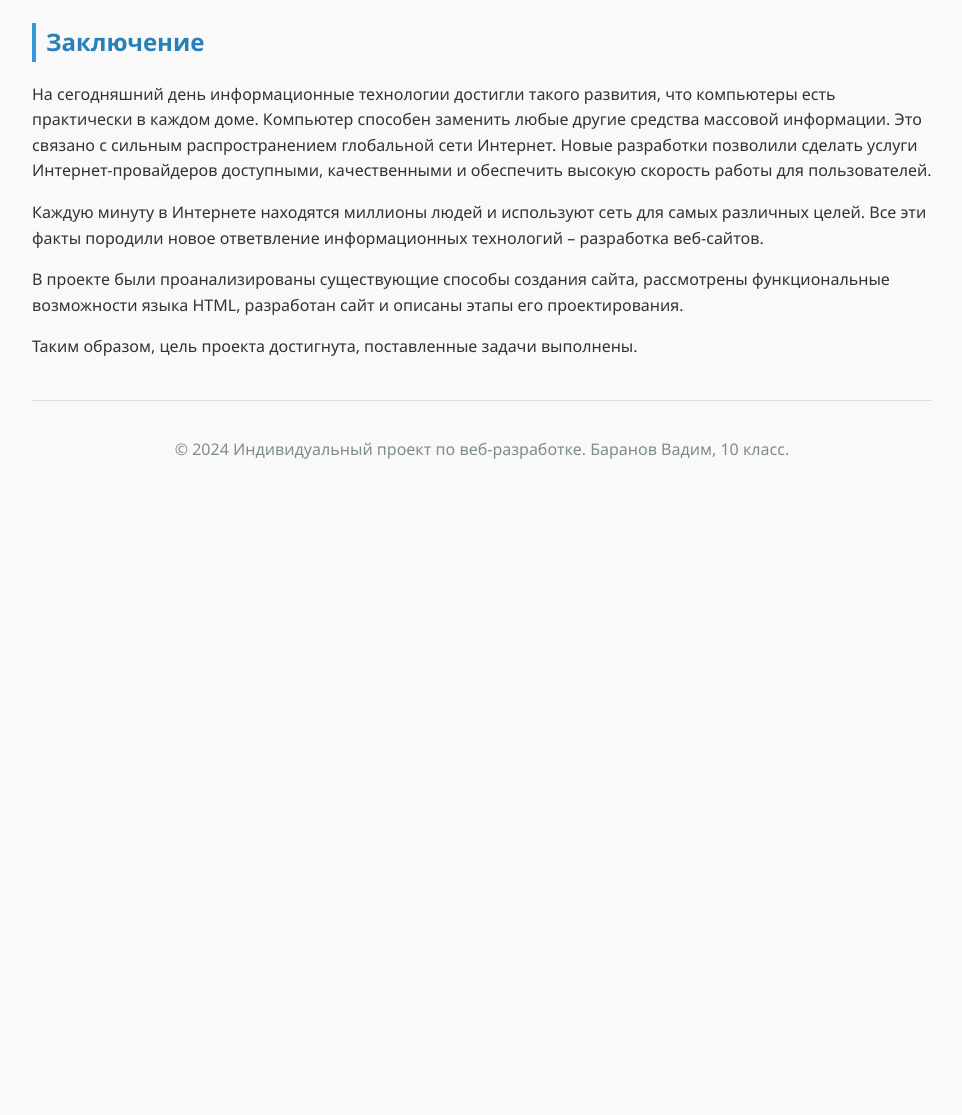
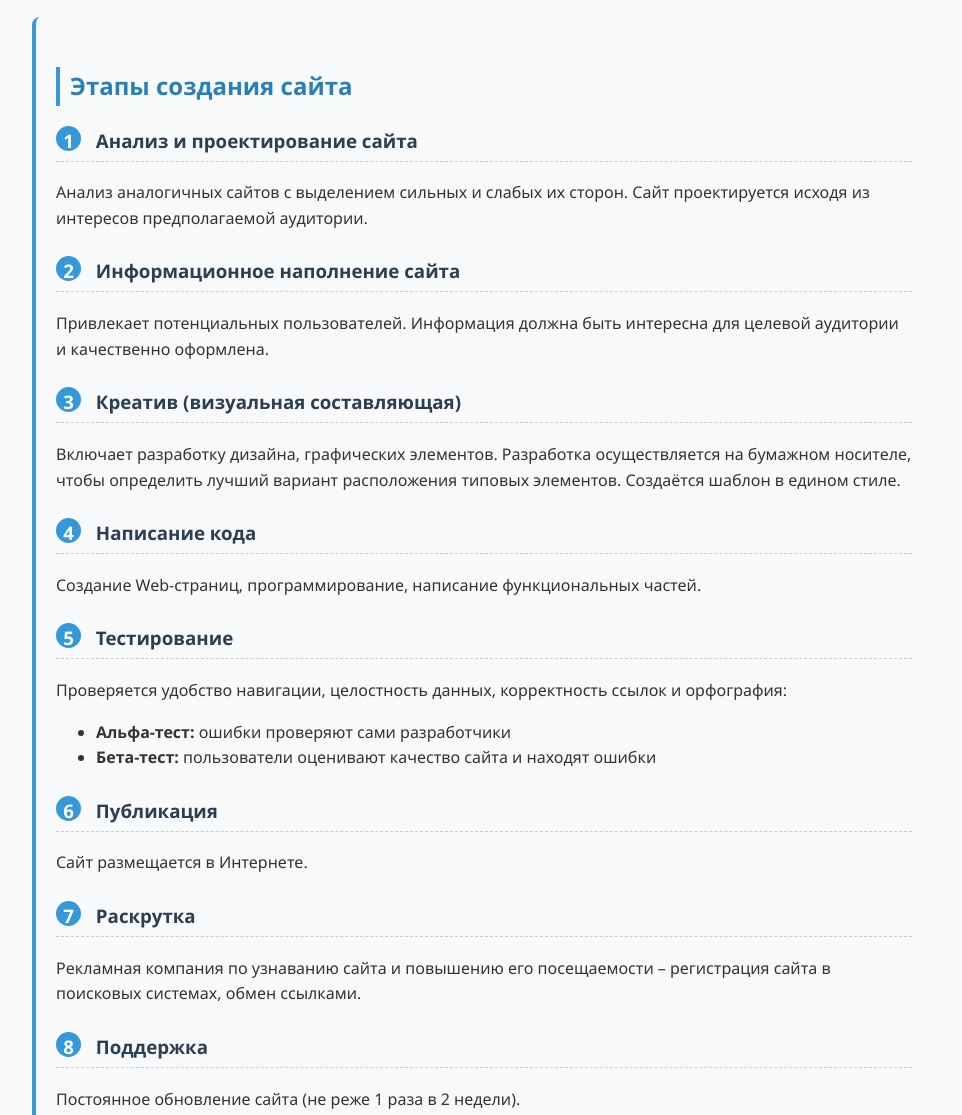
Before and after one commit to kotan4iksky/project-report, a plain HTML site: page index.html in a window 1280 px wide. Shown: the part 1532-2647 px from the top of the page, without its empty margins (158-1120 px from the left). Before the commit the page ends 2051 px from the top, so only its background shows below. Drawn offline with Linux system fonts and the light colour scheme.

Commit message:
Добавлены недостающие файлы

```diff
--- a/index.html
+++ b/index.html
@@ -76,39 +76,74 @@
             border-top: 1px solid #ddd;
             color: #7f8c8d;
         }
+        /* Стили для новых этапов */
+        .stage-container {
+            background: #f8f9fa;
+            border-radius: 8px;
+            padding: 20px;
+            margin: 20px 0;
+            border-left: 4px solid #3498db;
+        }
+        .stage-item {
+            margin-bottom: 25px;
+        }
+        .stage-item h3 {
+            color: #2c3e50;
+            border-bottom: 1px dashed #ccc;
+            padding-bottom: 5px;
+        }
+        .stage-number {
+            display: inline-block;
+            background: #3498db;
+            color: white;
+            width: 25px;
+            height: 25px;
+            text-align: center;
+            border-radius: 50%;
+            margin-right: 10px;
+        }
+        /* Анимации */
+        .scroll-animate {
+            opacity: 0;
+            transform: translateY(20px);
+            transition: all 0.6s ease-out;
+        }
+        .scroll-animate.animated {
+            opacity: 1;
+            transform: translateY(0);
+        }
     </style>
 </head>
 <body>
-    <header>
+    <header class="scroll-animate">
         <h1>Индивидуальный проект по веб-разработке</h1>
         <p>Учащегося 10 класса Баранова Вадима</p>
     </header>
 
-    <nav>
+    <nav class="scroll-animate">
         <a href="bio.html">Биография</a>
         <a href="gallery.html">Галерея проекта</a>
-        <a href="stages.html">Этапы работы</a>
     </nav>
 
     <main>
-        <section class="intro">
+        <section class="intro scroll-animate">
             <h2>О проекте</h2>
             <p>Данный сайт был создан для индивидуального проекта учащегося 10 класса Баранова Вадима.</p>
         </section>
 
-        <section>
+        <section class="scroll-animate">
             <h2>Актуальность проекта</h2>
-            <div class="highlight-box">
+            <div class="highlight-box scroll-animate">
                 <p>Актуальность выбранной темы заключается в том, что в современном мире, где цифровые технологии играют ключевую роль во всех сферах жизни, сайты стали неотъемлемой частью бизнеса, образования, культуры и повседневной деятельности. Интернет предоставляет уникальные возможности для представления информации, взаимодействия с аудиторией, продвижения товаров и услуг, а также решения множества других задач. Сайты являются основным инструментом для создания онлайн-присутствия, будь то компания, образовательное учреждение, государственная организация или личный блог.</p>
             </div>
         </section>
 
-        <section>
+        <section class="scroll-animate">
             <h2>Гипотеза</h2>
             <p>Использование современных технологий, принципов и поисковой оптимизации при создании веб-сайта позволит разработать удобный, адаптивный и эффективный ресурс, который удовлетворит потребности пользователей и достигнет поставленных целей.</p>
         </section>
 
-        <section>
+        <section class="scroll-animate">
             <h2>Методы исследования</h2>
             <ol>
                 <li>Анализ литературы</li>
@@ -118,66 +153,93 @@
             </ol>
         </section>
 
-        <section>
+        <section class="definition scroll-animate">
             <h2>Что такое сайт</h2>
-            <div class="definition">
             <p>Сайт, или веб-сайт (от англ. website: web — «паутина, сеть» и site — дословно — «место, сегмент, часть в сети»), также веб-узел, — одна или несколько логически связанных между собой веб-страниц; также место расположения контента сервера. Обычно сайт в Интернете представляет собой массив связанных данных, имеющий уникальный адрес и воспринимаемый пользователями как единое целое. Веб-сайты называются так, потому что доступ к ним происходит по протоколу HTTP.</p>
             <p>Веб-сайт как система электронных документов (файлов данных и кода) может принадлежать частному лицу или организации и быть доступным в компьютерной сети под общим доменным именем и IP-адресом или локально на одном компьютере.</p>
+        </section>
+
+        <!-- НОВЫЙ РАЗДЕЛ - ЭТАПЫ СОЗДАНИЯ САЙТА -->
+        <section class="scroll-animate stage-container">
+            <h2>Этапы создания сайта</h2>
+
+            <div class="stage-item">
+                <h3><span class="stage-number">1</span> Анализ и проектирование сайта</h3>
+                <p>Анализ аналогичных сайтов с выделением сильных и слабых их сторон. Сайт проектируется исходя из интересов предполагаемой аудитории.</p>
+            </div>
+
+            <div class="stage-item">
+                <h3><span class="stage-number">2</span> Информационное наполнение сайта</h3>
+                <p>Привлекает потенциальных пользователей. Информация должна быть интересна для целевой аудитории и качественно оформлена.</p>
+            </div>
+
+            <div class="stage-item">
+                <h3><span class="stage-number">3</span> Креатив (визуальная составляющая)</h3>
+                <p>Включает разработку дизайна, графических элементов. Разработка осуществляется на бумажном носителе, чтобы определить лучший вариант расположения типовых элементов. Создаётся шаблон в едином стиле.</p>
+            </div>
+
+            <div class="stage-item">
+                <h3><span class="stage-number">4</span> Написание кода</h3>
+                <p>Создание Web-страниц, программирование, написание функциональных частей.</p>
+            </div>
+
+            <div class="stage-item">
+                <h3><span class="stage-number">5</span> Тестирование</h3>
+                <p>Проверяется удобство навигации, целостность данных, корректность ссылок и орфография:
+                <ul>
+                    <li><strong>Альфа-тест:</strong> ошибки проверяют сами разработчики</li>
+                    <li><strong>Бета-тест:</strong> пользователи оценивают качество сайта и находят ошибки</li>
+                </ul>
+                </p>
+            </div>
+
+            <div class="stage-item">
+                <h3><span class="stage-number">6</span> Публикация</h3>
+                <p>Сайт размещается в Интернете.</p>
+            </div>
+
+            <div class="stage-item">
+                <h3><span class="stage-number">7</span> Раскрутка</h3>
+                <p>Рекламная компания по узнаванию сайта и повышению его посещаемости – регистрация сайта в поисковых системах, обмен ссылками.</p>
+            </div>
+
+            <div class="stage-item">
+                <h3><span class="stage-number">8</span> Поддержка</h3>
+                <p>Постоянное обновление сайта (не реже 1 раза в 2 недели).</p>
             </div>
         </section>
 
-        <section>
+        <section class="scroll-animate">
             <h2>Заключение</h2>
-            <p>На сегодняшний день информационные технологии достигли такого развития, что компьютеры есть практически в каждом доме. Компьютер способен заменить любые другие средства массовой информации. Это связано с сильным распространением глобальной сети Интернет. Новые разработки позволили сделать услуги Интернет-провайдеров доступными, качественными и обеспечить высокую скорость работы для пользователей.</p>
-            <p>Каждую минуту в Интернете находятся миллионы людей и используют сеть для самых различных целей. Все эти факты породили новое ответвление информационных технологий – разработка веб-сайтов.</p>
+            <p>На сегодняшний день информационные технологии достигли такого развития, что компьютеры есть практически в каждом доме. Компьютер способен заменить любые другие средства массовой информации. Это связано с сильным распространением глобальной сети Интернет.</p>
             <p>В проекте были проанализированы существующие способы создания сайта, рассмотрены функциональные возможности языка HTML, разработан сайт и описаны этапы его проектирования.</p>
             <p>Таким образом, цель проекта достигнута, поставленные задачи выполнены.</p>
         </section>
     </main>
 
-    <footer>
-        <p>© 2024 Индивидуальный проект по веб-разработке. Баранов Вадим, 10 класс.</p>
+    <footer class="scroll-animate">
+        <p>© 2025 Индивидуальный проект по веб-разработке. Баранов Вадим, 10 класс.</p>
     </footer>
-</body>
-<style>
-    /* Анимации при прокрутке - добавьте в существующий CSS */
-    .scroll-animate {
-        opacity: 0;
-        transform: translateY(30px);
-        transition: all 0.6s ease-out;
-    }
-    .scroll-animate.animated {
-        opacity: 1;
-        transform: translateY(0);
-    }
-    section {
-        transition-delay: 0.1s;
-    }
-    .highlight-box {
-        transition-delay: 0.2s;
-    }
-</style>
 
     <script>
-    // Скрипт анимации - добавьте перед </body>
+        // Анимация при прокрутке
         document.addEventListener("DOMContentLoaded", function() {
-        // Добавляем классы к элементам, которые нужно анимировать
-        document.querySelectorAll('section, .highlight-box, .definition').forEach(el => {
-            el.classList.add('scroll-animate');
-        });
+            const animatedElements = document.querySelectorAll('.scroll-animate');
 
-        // Запускаем анимацию при прокрутке
             const observer = new IntersectionObserver((entries) => {
                 entries.forEach(entry => {
                     if (entry.isIntersecting) {
                         entry.target.classList.add('animated');
                     }
                 });
-        }, { threshold: 0.1 });
+            }, {
+                threshold: 0.1
+            });
 
-        document.querySelectorAll('.scroll-animate').forEach(el => {
-            observer.observe(el);
+            animatedElements.forEach(element => {
+                observer.observe(element);
             });
         });
     </script>
+</body>
 </html>
```
Also changed, not shown: bio.html (+1 -1 lines), stages.html (deleted, +0 -34 lines), demo.html (deleted). Lines whose indentation alone changed are shown as unchanged.
